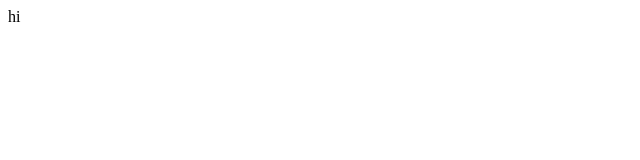
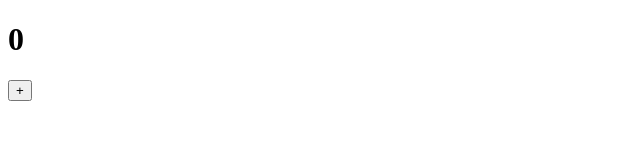
Before and after one commit to dev-chloe/hangout-nextjs-with-nomad, a Next.js app: page / in a window 1280 px wide. Shown: the top 160 px of the page, without its empty margins (0-640 px from the left). Built offline with nearby package versions, Linux system fonts and the light colour scheme.

Commit message:
Static Pre Rendering

```diff
--- a/pages/index.js
+++ b/pages/index.js
@@ -1,3 +1,11 @@
+import { useState } from "react"
+
 export default function Home() {
-  return "hi"
+  const [counter, setCounter] = useState(0);
+  return (
+    <div>
+      <h1>{counter}</h1>
+      <button onClick={() => setCounter((prev) => prev + 1)}>+</button>
+    </div>
+  )
 }
```
Also changed, not shown: 1 other file (tests, documents, lock files or other folders).
